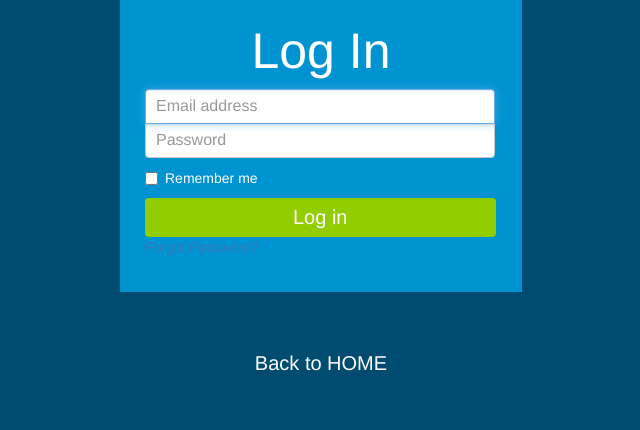
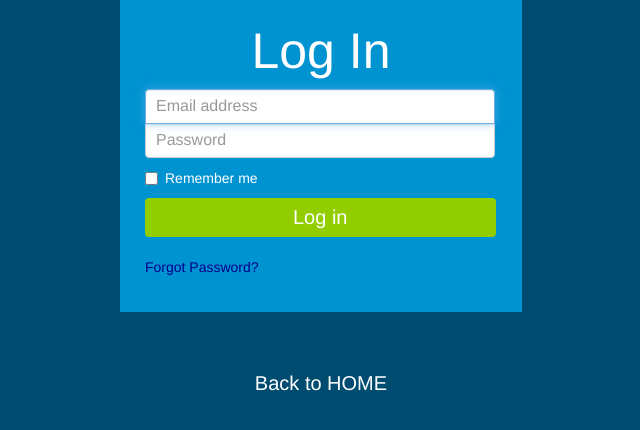
Before and after one commit to Holy-code-INfinity/FWR, a PHP site: page /login.html in a window 1280 px wide. Shown: the part 161-591 px from the top of the page, without its empty margins (314-954 px from the left). Run offline with PHP 8.4, Linux system fonts and the light colour scheme.

Commit message:
Minor Cosmetic Change
Made Forgot Password more visible...

```diff
--- a/css/login.css
+++ b/css/login.css
@@ -129,3 +129,7 @@ h3{
 h3:hover{
   color:   #F4D00C;
 }
+
+.container .form-signin a{
+	color: darkblue;
+}
--- a/login.html
+++ b/login.html
@@ -41,7 +41,7 @@
         </div>
         <button class="log" type="submit">Log in</button>
         <br>
-
+		<br>
         <a href=""><p>Forgot Password?</p></a>
       </form>
 
```
